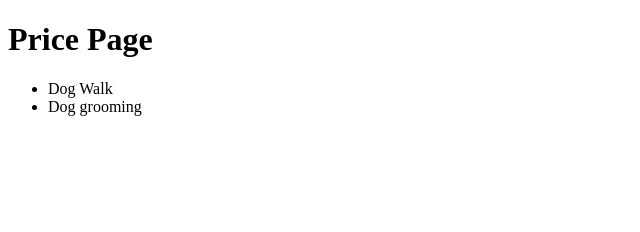
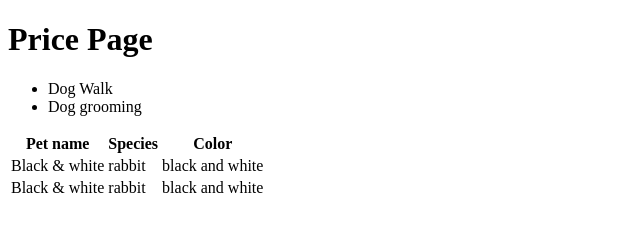
Before and after one commit to swood8888/pricePage, a plain HTML site: page index.html in a window 1280 px wide. Shown: the whole page, without its empty margins (0-640 px from the left). Drawn offline with Linux system fonts and the light colour scheme.

Commit message:
added table

```diff
--- a/index.html
+++ b/index.html
@@ -9,8 +9,27 @@
 <ul>
 <li>Dog Walk</li>
 <li>Dog grooming</li>
+</ul>
 
-</ul>
+        <table>
+            <thead>
+                <tr>
+                    <th>Pet name</th>
+                    <th>Species</th>
+                    <th>Color</th>
+                </tr>
+            </thead>
+            <tbody>
+                <tr>
+                    <td>Black & white</td>
+                    <td>rabbit</td>
+                    <td>black and white</td>
+                </tr>
+                <tr>
+                    <td>Black & white</td>
+                    <td>rabbit</td>
+                    <td>black and white</td>
+                </tr>
 
     </body>
 </html>
```
